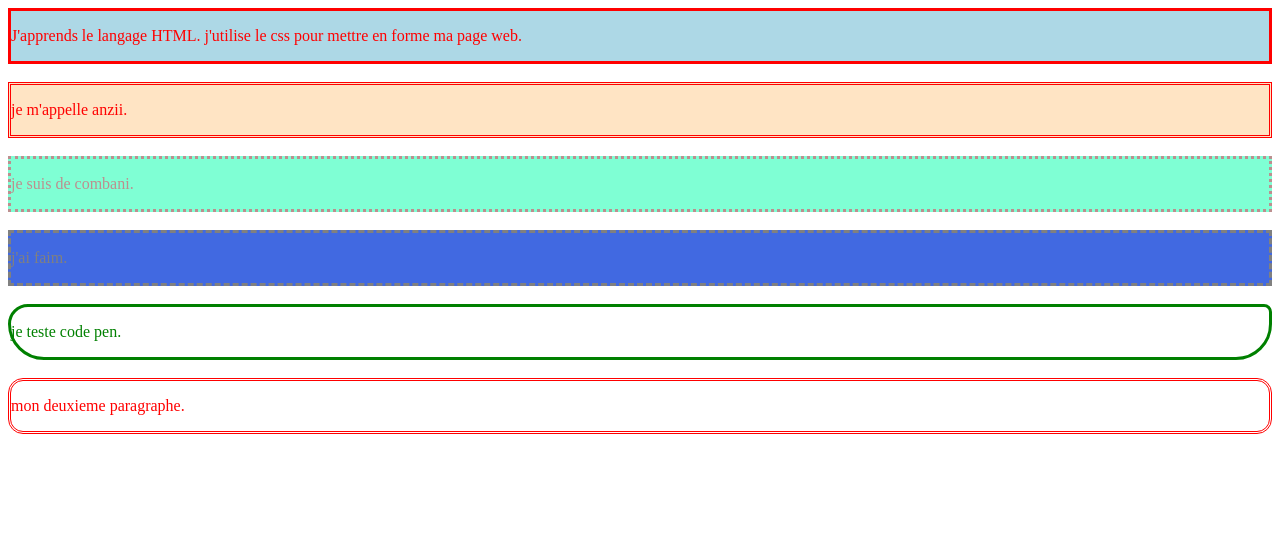
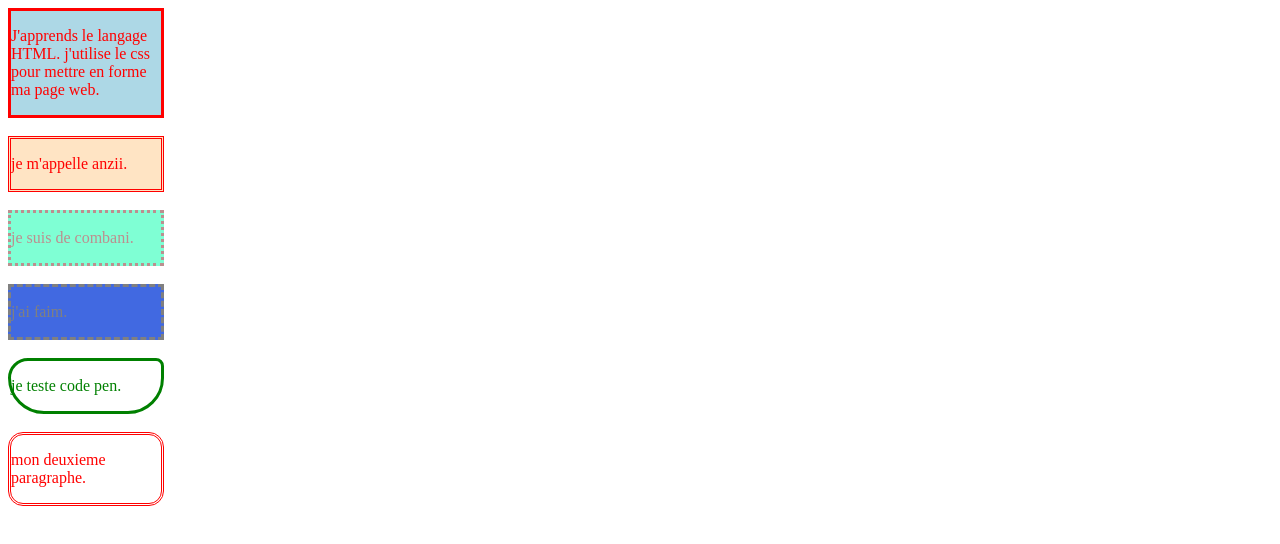
Before and after one commit to anzlatimohamed404-prog/mapremierepageweb, a plain HTML site: page service.html in a window 1280 px wide. Drawn offline with Linux system fonts and the light colour scheme.

```diff
--- a/service.css
+++ b/service.css
@@ -1,3 +1,7 @@
+div{
+  width: 150px;
+}
+
 /* j'ai colorier le texte en rouge*/
 #divsolid{
 
--- a/style.css
+++ b/style.css
@@ -1,4 +1,7 @@
+
+
 /*pour tout les paragraphes ,j'ai modifié la couleur de mon texte en rouge qui est sur index.html */
+
 p{
 
     color:red;
```
